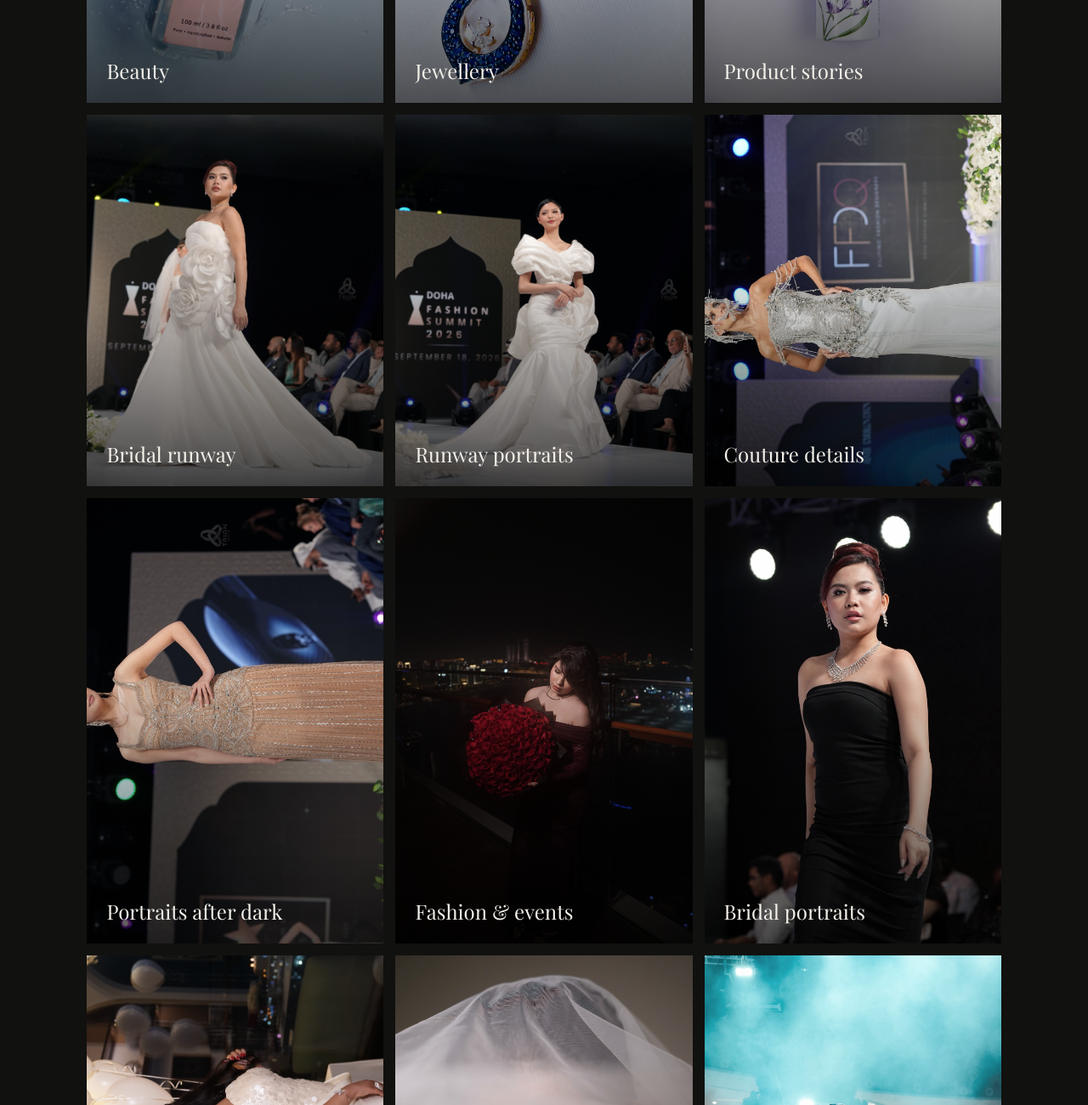
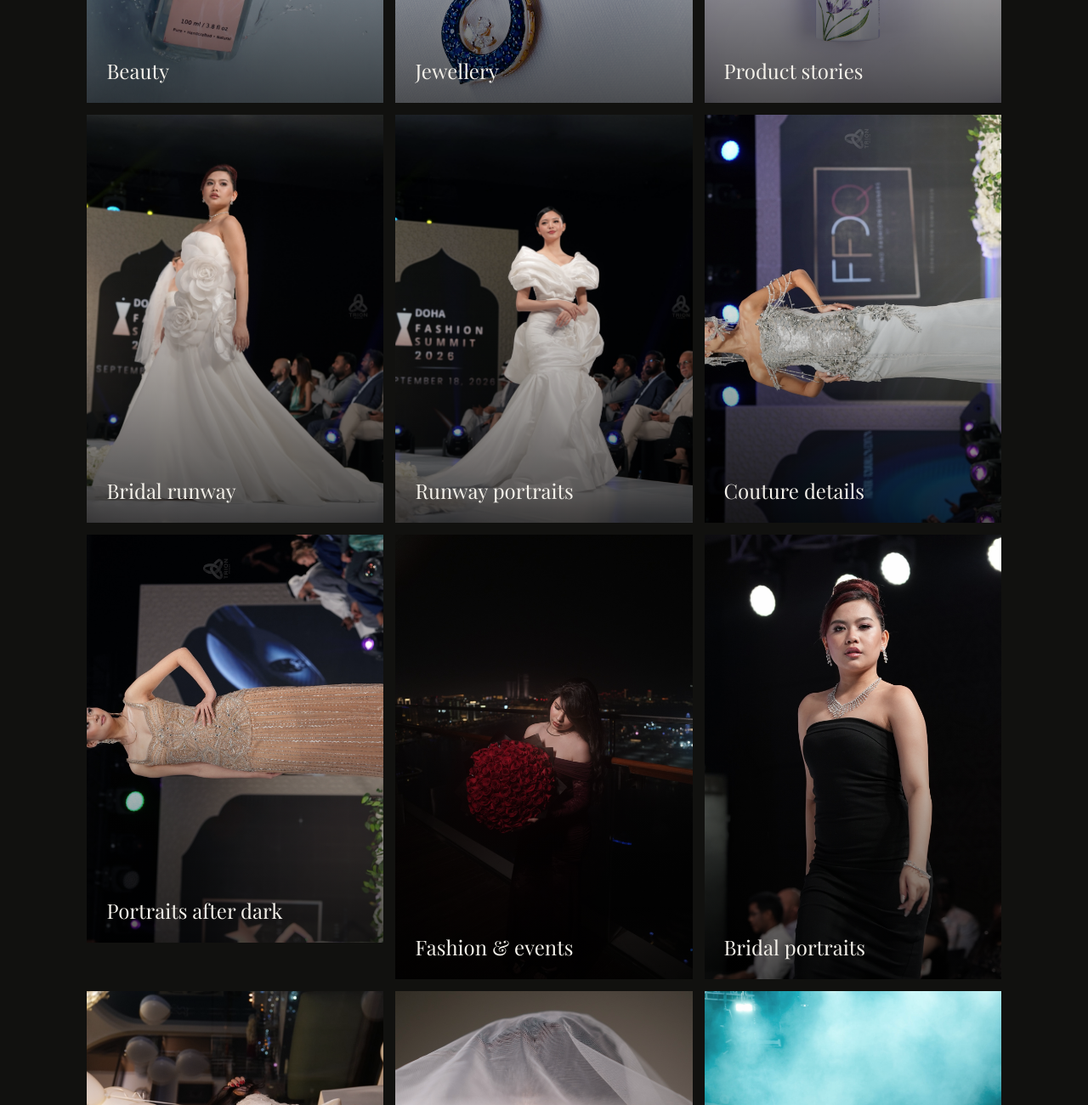
Before and after one commit to Adil813882/adil-moorkkan-photography, a plain HTML site: page index.html in a window 1280 px wide. Shown: the part 2220-3520 px from the top of the page at 85% size. Drawn offline with nearby package versions, Linux system fonts and the light colour scheme; a web font is replaced by a local one.

Commit message:
Show selected portfolio photos in portrait layout
Co-authored-by: Copilot App <223556219+Copilot@users.noreply.github.com>

```diff
--- a/index.html
+++ b/index.html
@@ -136,6 +136,7 @@
       }
       .gallery-item:nth-child(1), .gallery-item:nth-child(2) { grid-column: span 6; min-height: 440px; }
       .gallery-item:nth-child(n+3) { grid-column: span 4; }
+      .gallery-item--portrait { height: 480px; }
       .gallery-item img {
         width: 100%; height: 100%; min-height: inherit; object-fit: cover; filter: saturate(.78);
         transition: transform .7s cubic-bezier(.2,.7,.2,1), filter .5s ease;
@@ -216,6 +217,7 @@
         .gallery-item:nth-child(1), .gallery-item:nth-child(2) { min-height: 300px; }
         .gallery-item:nth-child(n+3) { grid-column: span 6; min-height: 240px; }
         .gallery-item:nth-child(5) { grid-column: span 12; min-height: 270px; }
+        .gallery-item--portrait { height: 360px; }
         .gallery-label { inset: auto 14px 15px; font-size: 19px; }
         .service-grid { grid-template-columns: 1fr; gap: 25px; margin-top: 38px; }
         .about { grid-template-columns: 1fr; gap: 40px; }
@@ -297,11 +299,11 @@
             <img src="photos/additional/02%20copy.jpg" alt="Fashion model in an elegant white gown on the runway" loading="lazy">
             <span class="gallery-label">Runway portraits</span>
           </button>
-          <button class="gallery-item" type="button" data-full="photos/additional/05.jpg" data-caption="Doha Fashion Summit · Couture">
+          <button class="gallery-item gallery-item--portrait" type="button" data-full="photos/additional/05.jpg" data-caption="Doha Fashion Summit · Couture">
             <img src="photos/additional/05.jpg" alt="Couture model in a beaded white gown at a fashion show" loading="lazy">
             <span class="gallery-label">Couture details</span>
           </button>
-          <button class="gallery-item" type="button" data-full="photos/additional/06.jpg" data-caption="Portrait · Doha by night">
+          <button class="gallery-item gallery-item--portrait" type="button" data-full="photos/additional/06.jpg" data-caption="Portrait · Doha by night">
             <img src="photos/additional/06.jpg" alt="Evening portrait with a bouquet of red roses and Doha lights" loading="lazy">
             <span class="gallery-label">Portraits after dark</span>
           </button>
@@ -313,7 +315,7 @@
             <img src="photos/additional/DSC00798.JPG" alt="Close-up bridal portrait beneath a delicate veil" loading="lazy">
             <span class="gallery-label">Bridal portraits</span>
           </button>
-          <button class="gallery-item" type="button" data-full="photos/additional/a4.jpg" data-caption="Wedding celebration">
+          <button class="gallery-item gallery-item--portrait" type="button" data-full="photos/additional/a4.jpg" data-caption="Wedding celebration">
             <img src="photos/additional/a4.jpg" alt="Bride in a white gown at an intimate celebration" loading="lazy">
             <span class="gallery-label">Celebrations</span>
           </button>
```
